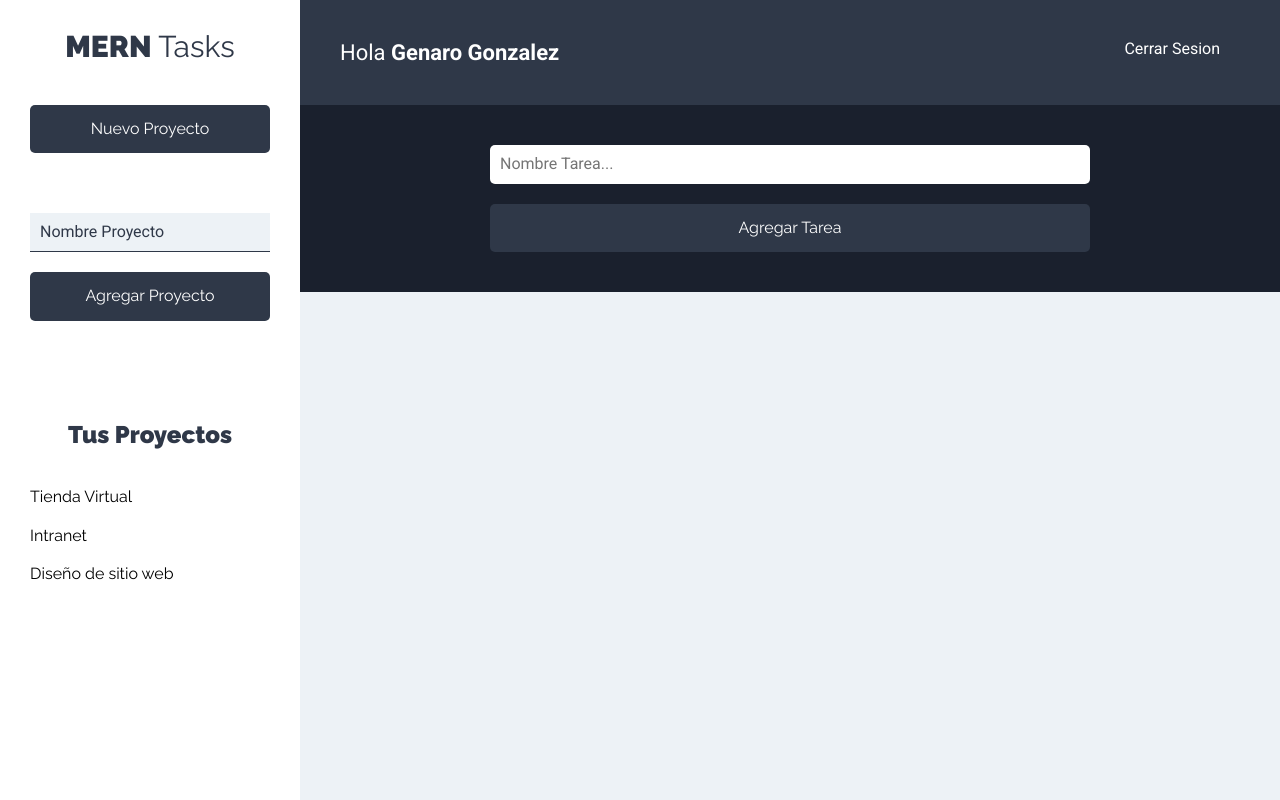
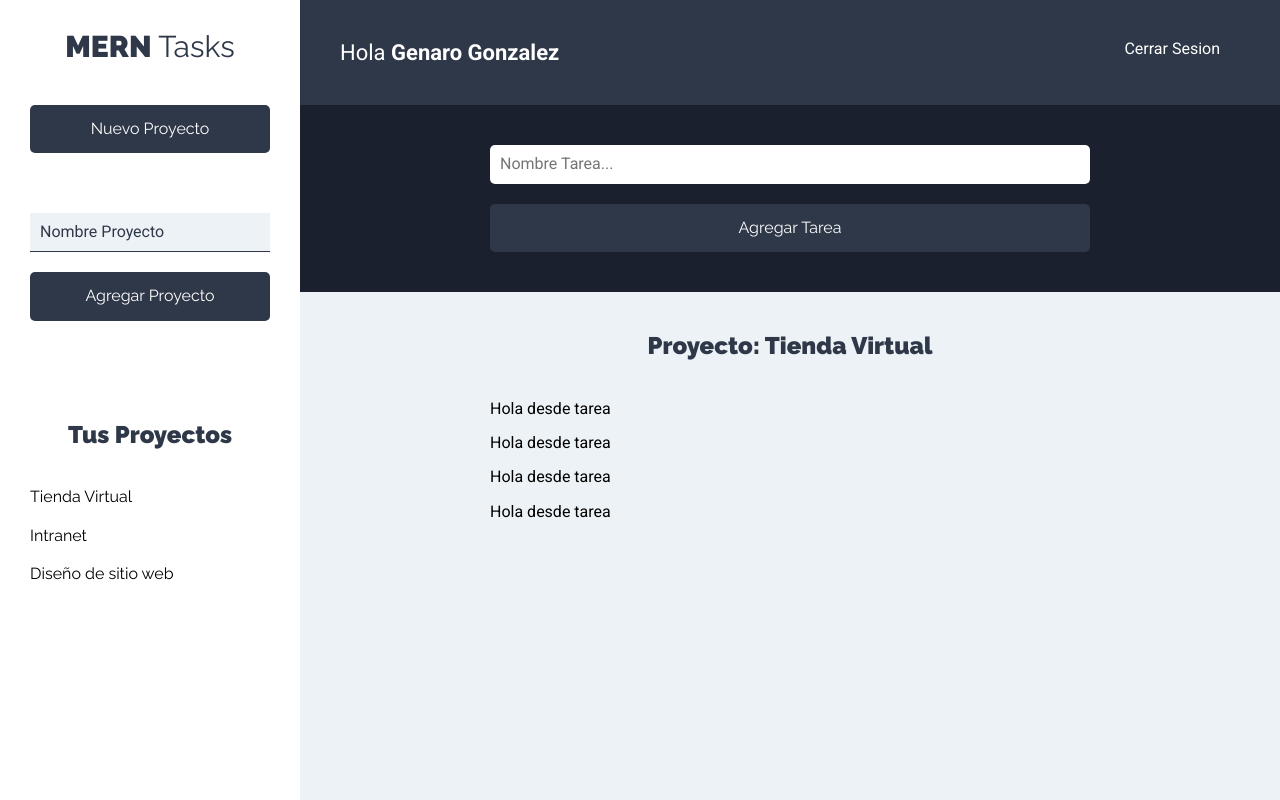
Before and after one commit to genarogg/tareas-mern-vista, a React (Create React App) app: page /proyectos in a window 1280 px wide. Built offline with nearby package versions, Linux system fonts and the light colour scheme.

Commit message:
Creando el Listado de Tareas

```diff
--- a/src/components/proyectos/Proyectos.js
+++ b/src/components/proyectos/Proyectos.js
@@ -2,7 +2,7 @@ import React from "react"
 import Sidebar from "../layout/Sidebar"
 import Barra from "../layout/Barra"
 import FormTarea from  "../tareas/FormTarea"
-
+import ListadoTareas from  "../tareas/ListadoTareas"
 const Proyectos = () => {
     return (<div className="contenedor-app">
         <Sidebar />
@@ -10,7 +10,9 @@ const Proyectos = () => {
             <Barra />
             <main>
                 <FormTarea/>
-                <div className="contenedor-tareas"></div>
+                <div className="contenedor-tareas">
+                    <ListadoTareas />
+                </div>
             </main>
         </div>
     </div> );
--- a/src/components/tareas/ListadoTareas.js
+++ b/src/components/tareas/ListadoTareas.js
@@ -1,4 +1,5 @@
 import React, {Fragment} from "react"
+import Tarea from "../tareas/Tarea"
 
 const ListadoTareas = () => {
 
@@ -12,9 +13,9 @@ const ListadoTareas = () => {
     return(<Fragment>
         <h2>Proyecto: Tienda Virtual</h2>
         <ul className="listado-tareas">
-            {tareas.length === 0
+            {tareasProyecto.length === 0
             ? (<li className="tarea"><p>No hay tareas</p></li>)
-            : {tareasProyecto.map(tarea => (<Tarea tarea={tarea}/>))}}
+            : tareasProyecto.map(tarea => (<Tarea tarea={tarea}/>))}
         </ul>
     </Fragment>)
 }
--- a/src/components/tareas/Tarea.js
+++ b/src/components/tareas/Tarea.js
@@ -0,0 +1,7 @@
+import React from 'react';
+
+const Tarea = () => {
+    return ( <p>Hola desde tarea</p> );
+}
+
+export default Tarea;
```
